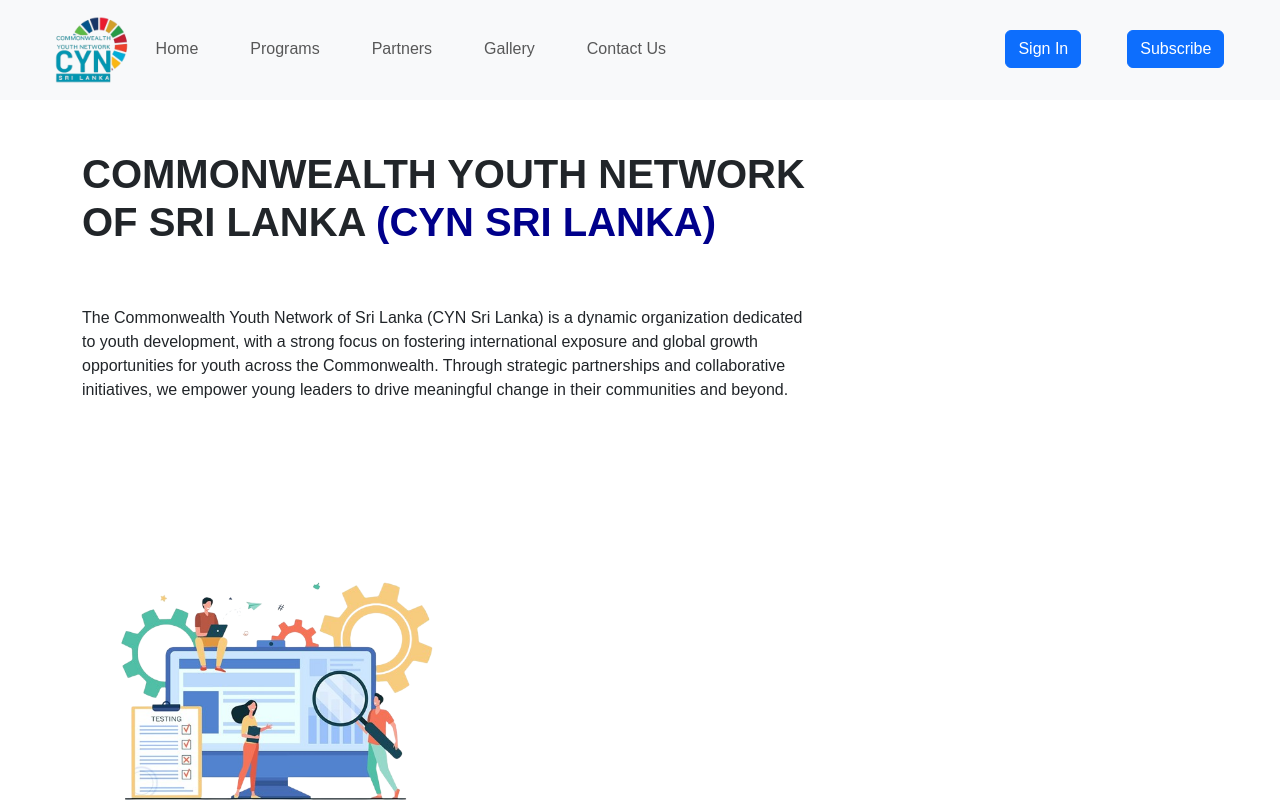
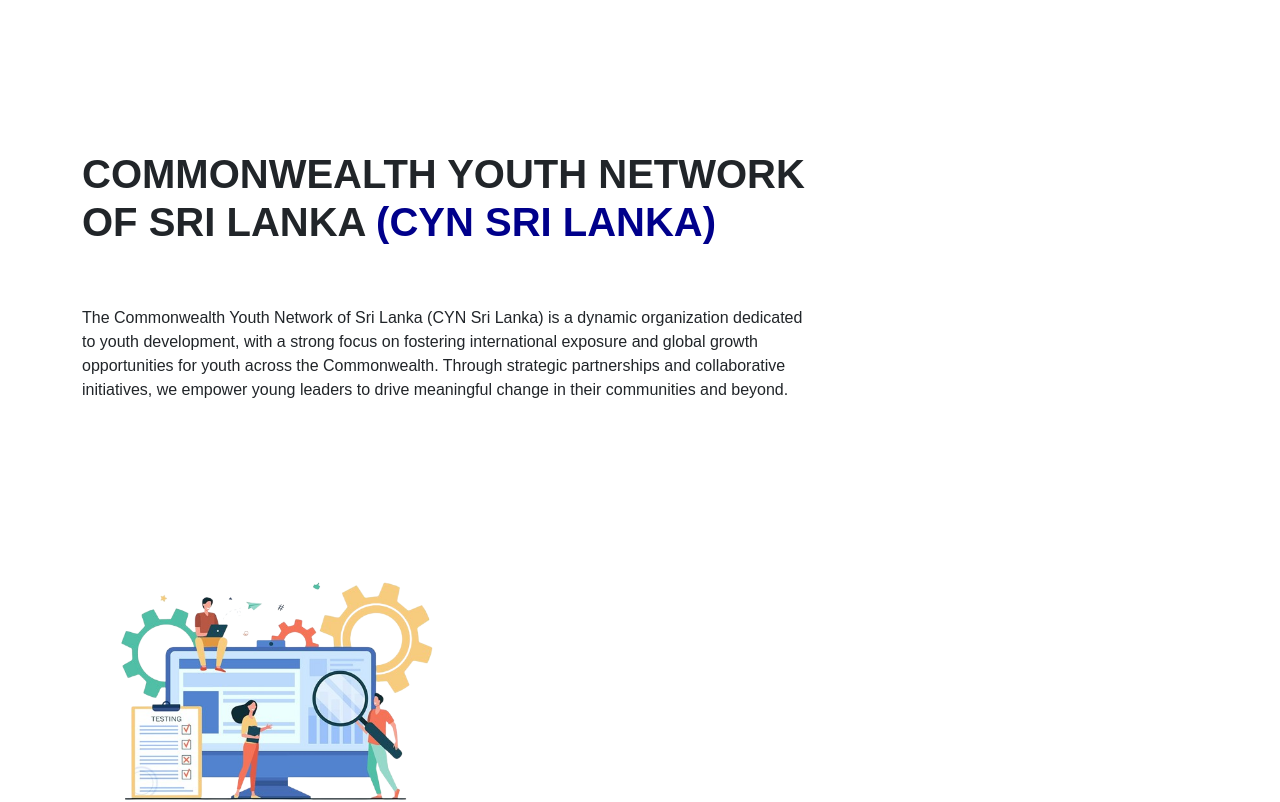
Before and after one commit to tgimsara/CYNproject, a React (Create React App) app in the folder frontend/: page / in a window 1280 px wide. Shown: the top 802 px of the page. Built offline with nearby package versions, Linux system fonts and the light colour scheme.

Commit message:
Update Header.js

```diff
--- a/frontend/src/components/view/Headers/Header.js
+++ b/frontend/src/components/view/Headers/Header.js
@@ -10,123 +10,71 @@
   const navigate = useNavigate();
   const [email, setEmail] = useState("");
   const [password, setPassword] = useState("");
-  const [showPaymentModal, setShowPaymentModal] = useState(false);
   const [selectedPayment, setSelectedPayment] = useState("");
+  const [showBankForm, setShowBankForm] = useState(false);
+
+  // Bank form states
+  const [name, setName] = useState("");
+  const [address, setAddress] = useState("");
+  const [phone, setPhone] = useState("");
+  const [bankSlip, setBankSlip] = useState(null);
 
   const handleSubscribe = () => {
     if(selectedPayment === 'payhere') {
-      window.location.href = `https://payhere.lk/pay/checkout?merchant_id=YOUR_MERCHANT_ID&return_url=YOUR_RETURN_URL&cancel_url=YOUR_CANCEL_URL&notify_url=YOUR_NOTIFY_URL&order_id=${Date.now()}&items=Annual_Membership&amount=3,600&currency=LKR`;
+      window.location.href = `https://payhere.lk/pay/checkout?merchant_id=YOUR_MERCHANT_ID&return_url=YOUR_RETURN_URL&cancel_url=YOUR_CANCEL_URL&notify_url=YOUR_NOTIFY_URL&order_id=${Date.now()}&items=Annual_Membership&amount=5000&currency=LKR`;
     } else if(selectedPayment === 'bank') {
-      // Show bank details and file upload in a new modal or redirect to a form page
-      navigate("/registration");
+      // Close subscription modal and show bank form
+      document.getElementById('subscribeModal').classList.add('fade-out');
+      setTimeout(() => {
+        document.getElementById('subscribeModal').classList.remove('show');
+        document.getElementById('bankDepositModal').classList.add('show');
+        document.getElementById('bankDepositModal').style.display = 'block';
+        document.getElementById('bankDepositModal').classList.add('fade-in');
+      }, 300);
     }
   };
 
-  const login = () => {
-    const loginUser = {email, password};
-    axios.post(`http://localhost:8090/User/login`,loginUser).then((res)=>{
-      localStorage.setItem("id",res.data.id);
-      localStorage.setItem("name",res.data.name);
-      localStorage.setItem("email",res.data.email);
+  const handleBankFormSubmit = (e) => {
+    e.preventDefault();
+    const formData = new FormData();
+    formData.append('name', name);
+    formData.append('address', address);
+    formData.append('phone', phone);
+    formData.append('bankSlip', bankSlip);
 
-      if(res.data.status){
+    axios.post('http://localhost:8090/User/bankDeposit', formData, {
+      headers: {
+        'Content-Type': 'multipart/form-data'
+      }
+    }).then(() => {
       swal({
         title: "Success!",
-          text: "Login Successful !",
+        text: "Form Submitted Successfully",
         icon: 'success',
         timer: 2000,
         button: false,
       });
-        navigate("/",{
-          state:{
-            id:res.data._id
-          }
-        });
-      } else {
-        swal({
-          title: "Warning!",
-          text: "Login Unsuccessful !",
-          icon: 'error',
-          timer: 2000,
-          button: false,
-        });
-        setEmail("");
-        setPassword("");
-      }
+      // Close modal and reset form
+      document.getElementById('bankDepositModal').classList.remove('show');
+      document.getElementById('bankDepositModal').style.display = 'none';
+      setName("");
+      setAddress("");
+      setPhone("");
+      setBankSlip(null);
+    }).catch((e) => {
+      swal("Error", "Something went wrong!", "error");
     });
   };
 
+  const handleFileUpload = (e) => {
+    setBankSlip(e.target.files[0]);
+  };
+
+  // ... rest of your existing code until the modals ...
+
   return (
     <div>
-      <nav className="navbar navbar-expand-lg bg-body-tertiary navbar" style={{ position:"fixed" , width:"100%"}}>
-        {/* ... existing navbar code ... */}
-        <div className="container-fluid">
-          <img style={{ margin: "0px", width: "100px", height: "100px", objectFit: "cover" }} className="logoimg" src={logo} alt="Logo"/>
-
-          <button className="navbar-toggler" type="button" data-bs-toggle="collapse" data-bs-target="#navbarSupportedContent" aria-controls="navbarSupportedContent" aria-expanded="false" aria-label="Toggle navigation">
-            <span className="navbar-toggler-icon"></span>
-          </button>
-          <div className="collapse navbar-collapse" id="navbarSupportedContent">
-            <ul className="navbar-nav nav-underline me-auto mb-2 mb-lg-0">
-              <li className="nav-item">
-                <a className="nav-link" aria-current="page" href="/">Home</a>
-              </li>
-              <li className="nav-item">
-                <a className="nav-link" aria-current="page" href="/program">Programs</a>
-              </li>
-              <li className="nav-item">
-                <a className="nav-link" aria-current="page" href="/partner">Partners</a>
-              </li>
-              <li className="nav-item">
-                <a className="nav-link" aria-current="page" href="/gallery">Gallery</a>
-              </li>
-              <li className="nav-item">
-                <a className="nav-link" aria-current="page" href="#contactus">Contact Us</a>
-              </li>
-
-              <div className="rightside">
-                <li className="nav-item">
-                  <a className="nav-link" data-bs-toggle="modal" data-bs-target="#signInModal" aria-current="page" href="#signInModal">
-                    <button type="submit" className="btn btn-primary">Sign In</button>
-                  </a>
-                </li>
-                <li className="nav-item">
-                  <a className="nav-link" data-bs-toggle="modal" data-bs-target="#subscribeModal" aria-current="page" href="#subscribeModal">
-                    <button type="submit" className="btn btn-primary">Subscribe</button>
-                  </a>
-                </li>
-              </div>
-            </ul>
-
-            {/* Sign In Modal */}
-            <div className="modal fade" id="signInModal" aria-labelledby="signInModalLabel" aria-hidden="true">
-              <div className="modal-dialog modal-dialog-centered">
-                <div className="modal-content">
-                  <div className="modal-header">
-                    <h5 className="modal-title" id="signInModalLabel">Sign In</h5>
-                    <button type="button" className="btn-close" data-bs-dismiss="modal" aria-label="Close"></button>
-                  </div>
-                  <div className="modal-body">
-                    <form>
-                      <div className="form-floating mb-3">
-                        <input type="email" className="form-control" id="floatingInput"
-                          value={email} onChange={e => setEmail(e.target.value)} placeholder="name@example.com"/>
-                        <label htmlFor="floatingInput">Email address</label>
-                      </div>
-                      <div className="form-floating mb-3">
-                        <input type="password" className="form-control" id="floatingPassword"
-                          value={password} onChange={e => setPassword(e.target.value)} placeholder="Password"/>
-                        <label htmlFor="floatingPassword">Password</label>
-                      </div>
-                    </form>
-                  </div>
-                  <div className="modal-footer">
-                    <button type="button" className="btn btn-danger" data-bs-dismiss="modal">Close</button>
-                    <button type="button" className="btn btn-primary" data-bs-dismiss="modal" onClick={login}>Sign In</button>
-                  </div>
-                </div>
-              </div>
-            </div>
+      {/* ... your existing navbar code ... */}
 
       {/* Subscribe Modal */}
       <div className="modal fade" id="subscribeModal" aria-labelledby="subscribeModalLabel" aria-hidden="true">
@@ -176,7 +124,7 @@
                   onClick={handleSubscribe}
                   disabled={!selectedPayment}
                 >
-                        Subscribe Now
+                  Continue
                 </button>
               </div>
             </div>
@@ -184,9 +132,89 @@
         </div>
       </div>
 
+      {/* Bank Deposit Modal */}
+      <div className="modal" id="bankDepositModal" aria-labelledby="bankDepositModalLabel" aria-hidden="true">
+        <div className="modal-dialog modal-dialog-centered">
+          <div className="modal-content">
+            <div className="modal-header">
+              <h5 className="modal-title" id="bankDepositModalLabel">Bank Deposit Details</h5>
+              <button type="button" className="btn-close" onClick={() => {
+                document.getElementById('bankDepositModal').classList.remove('show');
+                document.getElementById('bankDepositModal').style.display = 'none';
+              }}></button>
+            </div>
+            <div className="modal-body">
+              <div className="bank-info-card">
+                <h6>Bank Account Details</h6>
+                <div className="bank-details">
+                  <p><strong>Bank:</strong> Example Bank</p>
+                  <p><strong>Account Number:</strong> 1234-5678-9012</p>
+                  <p><strong>Account Name:</strong> Organization Name</p>
+                  <p><strong>Branch:</strong> Main Branch</p>
                 </div>
               </div>
-      </nav>
+              <form onSubmit={handleBankFormSubmit} className="bank-deposit-form">
+                <div className="form-floating mb-3">
+                  <input
+                    type="text"
+                    className="form-control"
+                    id="nameInput"
+                    value={name}
+                    onChange={(e) => setName(e.target.value)}
+                    placeholder="Full Name"
+                    required
+                  />
+                  <label htmlFor="nameInput">Full Name</label>
+                </div>
+
+                <div className="form-floating mb-3">
+                  <input
+                    type="text"
+                    className="form-control"
+                    id="addressInput"
+                    value={address}
+                    onChange={(e) => setAddress(e.target.value)}
+                    placeholder="Address"
+                    required
+                  />
+                  <label htmlFor="addressInput">Address</label>
+                </div>
+
+                <div className="form-floating mb-3">
+                  <input
+                    type="tel"
+                    className="form-control"
+                    id="phoneInput"
+                    value={phone}
+                    onChange={(e) => setPhone(e.target.value)}
+                    placeholder="Phone Number"
+                    required
+                  />
+                  <label htmlFor="phoneInput">Phone Number</label>
+                </div>
+
+                <div className="mb-4">
+                  <label htmlFor="bankSlip" className="form-label">Upload Bank Deposit Slip</label>
+                  <input
+                    type="file"
+                    className="form-control"
+                    id="bankSlip"
+                    onChange={handleFileUpload}
+                    accept="image/*,.pdf"
+                    required
+                  />
+                </div>
+
+                <div className="d-grid">
+                  <button type="submit" className="btn btn-primary btn-lg submit-btn">
+                    Submit
+                  </button>
+                </div>
+              </form>
+            </div>
+          </div>
+        </div>
+      </div>
     </div>
   )
 }
```
Lines whose indentation alone changed are shown as unchanged.
